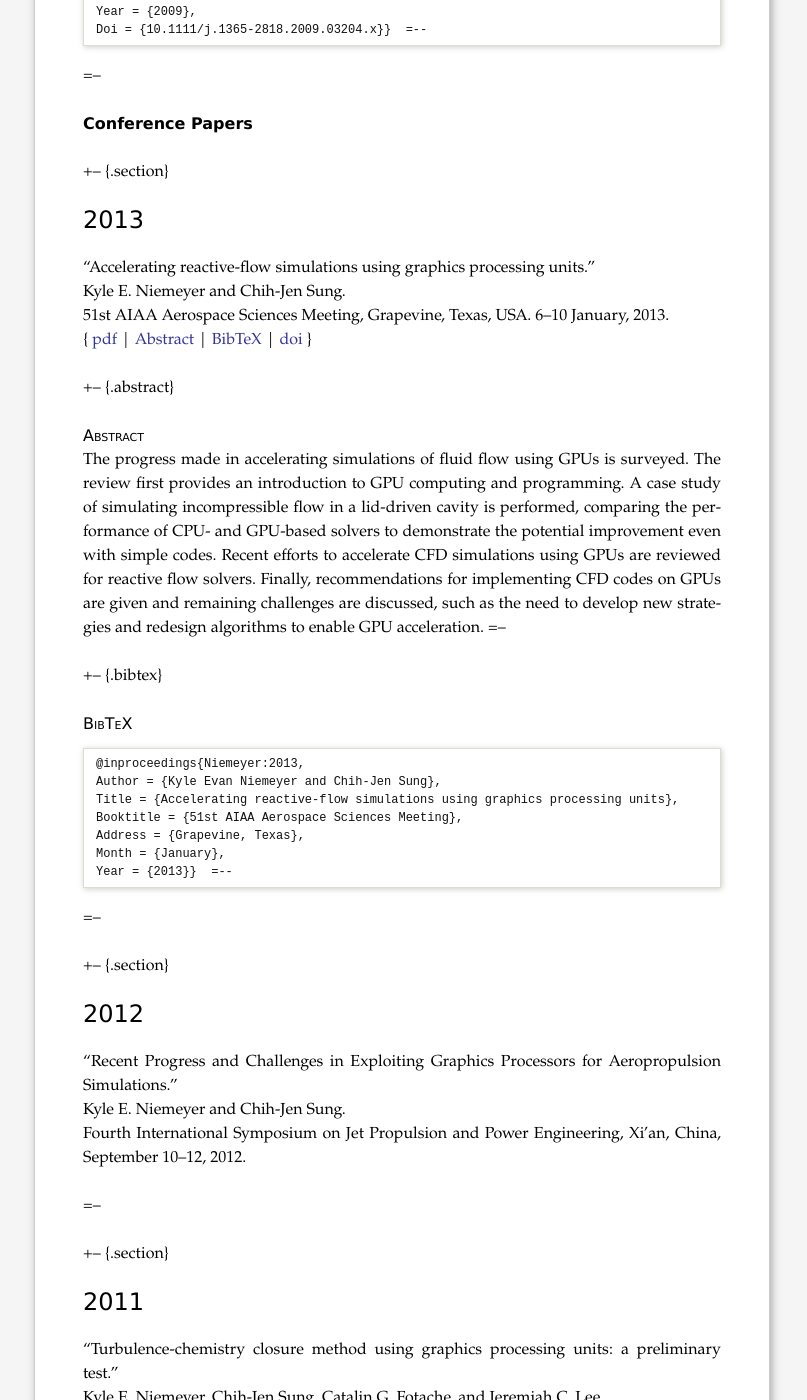
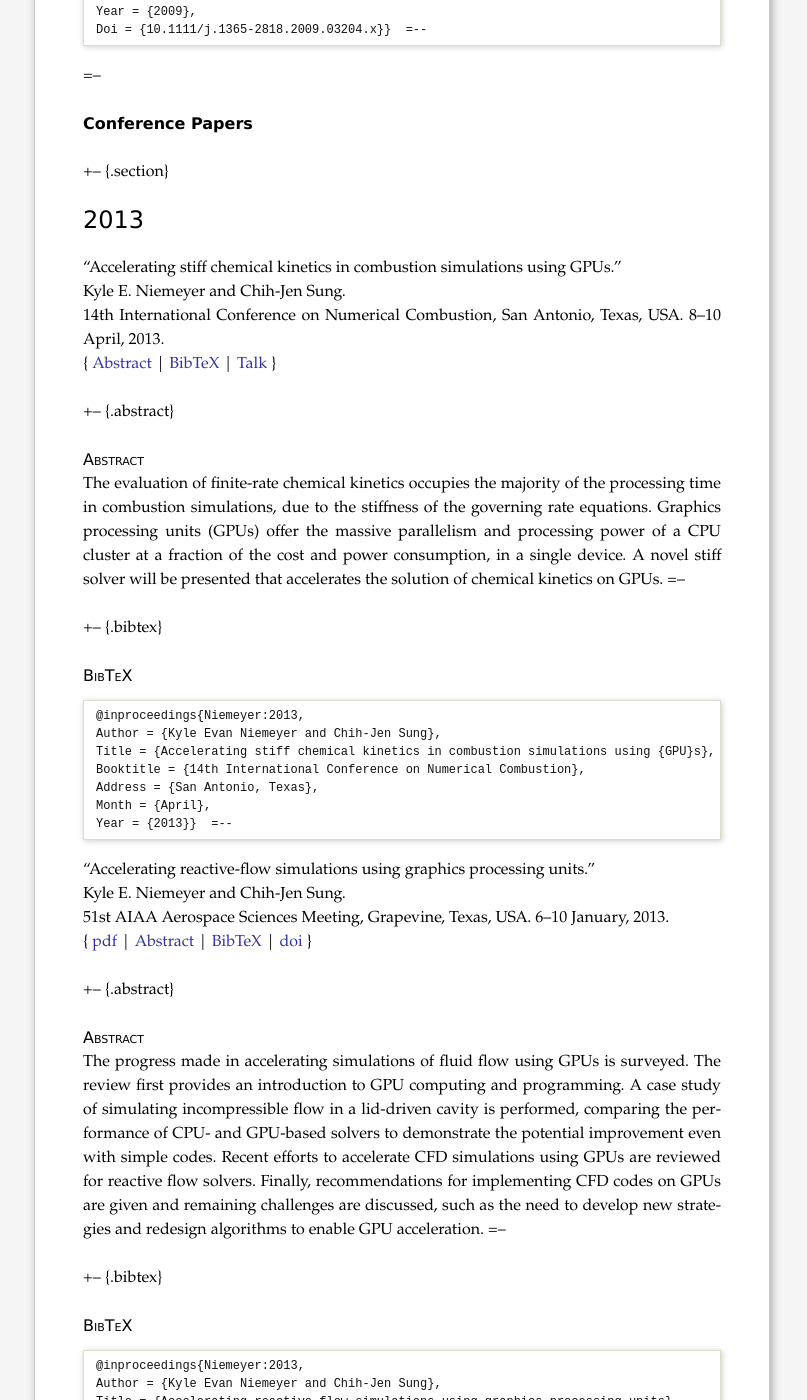
Before and after one commit to kyleniemeyer/kyleniemeyer.com, a Jekyll site: the page built from work/pubs/index.markdown, in a window 1280 px wide and 1400 px high, scrolled down 3795 px. Shown: the whole window, without its empty margins (238-1045 px from the left). Built offline with Jekyll 4.4.1, drawn with Linux system fonts in a browser that asks for light colours; Markdown is read by kramdown in place of the engine named in the settings; some of the changed text lies outside the part shown.

Commit message:
Added SIAM NC 2013 presentation

```diff
--- a/work/index.markdown
+++ b/work/index.markdown
@@ -27,6 +27,8 @@ I can be reached at by email at [niemeyer@case.edu](mailto:niemeyer@case.edu).
 +-- {.section}
 News
 ====
+_8--10 April 2013:_ Presented at the SIAM 14th International Conference on Numerical Combustion in San Antonio, Texas. This talk presented some new results in addition to those I presented at the ASM in January. I was part of the minisymposium on GPU computing, which was recorded and will be available on the SIAM website soon (I'll post the link when available).
+
 _6--10 January 2013:_ Attended and presented at the 51st AIAA Aerospace Sciences Meeting in Grapevine, Texas. My talk was on our efforts to accelerate reactive flow simulations using GPUs; check out my [paper](/files/pubs/Niemeyer-Sung-ASM_2013.pdf) for some background information and keep an eye out for an upcoming paper with the most recent results.
 
 _16--17 October 2012:_ Attended [OpenACC GPU Programming Workshop](http://www.psc.edu/index.php/training/openacc-gpu-programming) at [Pittsburgh Supercomputing Center](http://www.psc.edu)
--- a/work/pubs/index.markdown
+++ b/work/pubs/index.markdown
@@ -20,7 +20,7 @@ Below are some of the papers I have published. Full information about my papers
 
 “Recent progress and challenges in exploiting graphics processors in computational fluid dynamics.”
 Kyle E. Niemeyer and Chih-Jen Sung.
-Under review, 2012.
+Under review, 2013.
 { [Abstract]() | [BibTeX]() }
 
  +-- {.abstract}
@@ -123,6 +123,26 @@ C. R. Slyfield Jr., K. E. Niemeyer, E. V. Tkachenko, R. E. Tomlinson, G. G. Stey
 
 +-- {.section}
 # 2013 #
+“Accelerating stiff chemical kinetics in combustion simulations using GPUs.”
+Kyle E. Niemeyer and Chih-Jen Sung.
+14th International Conference on Numerical Combustion, San Antonio, Texas, USA. 8--10 April, 2013.
+\{ [Abstract]() | [BibTeX]() | [Talk](https://client.blueskybroadcast.com/SIAM13/NC/siam_nc13_MS8_2/) \}
+
+ +-- {.abstract}
+### Abstract ###
+The evaluation of finite-rate chemical kinetics occupies the majority of the processing time in combustion simulations, due to the stiffness of the governing rate equations. Graphics processing units (GPUs) offer the massive parallelism and processing power of a CPU cluster at a fraction of the cost and power consumption, in a single device. A novel stiff solver will be presented that accelerates the solution of chemical kinetics on GPUs.
+ =--
+
+ +-- {.bibtex}
+### BibTeX ###
+    @inproceedings{Niemeyer:2013,
+    Author = {Kyle Evan Niemeyer and Chih-Jen Sung},
+    Title = {Accelerating stiff chemical kinetics in combustion simulations using {GPU}s},
+    Booktitle = {14th International Conference on Numerical Combustion},
+    Address = {San Antonio, Texas},
+    Month = {April},
+    Year = {2013}}
+ =--
 
 “Accelerating reactive-flow simulations using graphics processing units.”
 Kyle E. Niemeyer and Chih-Jen Sung.
```
Also changed, not shown: 1 other file.
